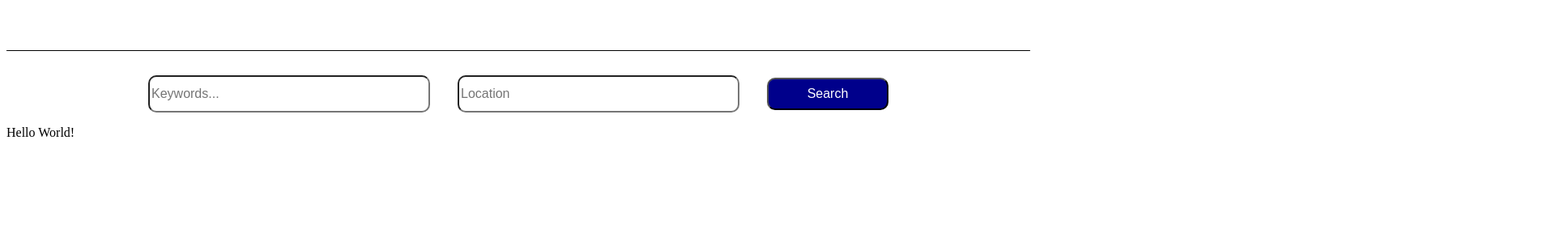
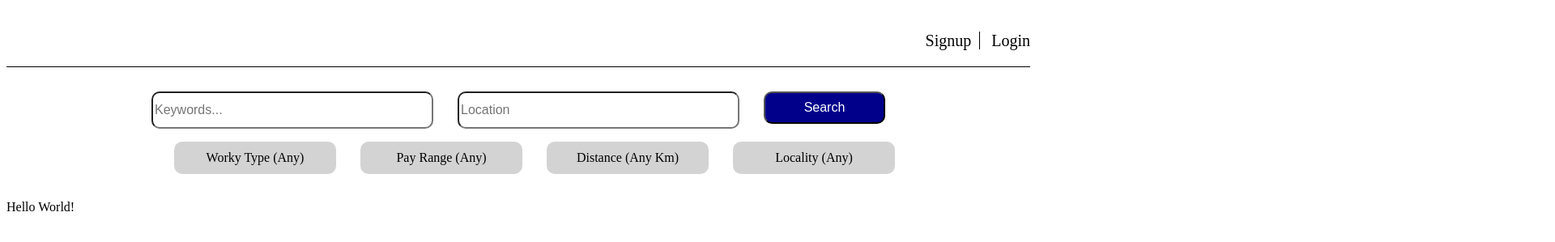
Before and after one commit to devDolan/job-board, a plain HTML site: page frontend/src/index.html in a window 1280 px wide. Shown: the part 91-390 px from the top of the page at 81% size, 1920 px wide, since content can reach past the window. Drawn offline with Linux system fonts and the light colour scheme.

Commit message:
Addition of navigation bar

```diff
--- a/frontend/src/index.html
+++ b/frontend/src/index.html
@@ -10,7 +10,7 @@
     <!-- this is my attempt to get the sign in and log in button, can make them links
         to smth later with href -->
         <h1 id="logo">Job Board</h1>
-        <div class="signupcontainer">
+        <div class="signup_container">
             <div class="login_signup">
                 <ul>
                     <li id="Signup">Signup</li>
@@ -19,11 +19,19 @@
             </div>
         </div>
         <section>
-            <div class="searchbars">
-                <input type="text" placeholder="Keywords..." id="keywordsbar">
-                <input type="text" placeholder="Location" id="locationbar">
-                <button type="button" id="searchbarbutton">Search</button>
+            <div class="search_bars">
+                <input type="text" placeholder="Keywords..." id="keywords_bar">
+                <input type="text" placeholder="Location" id="location_bar">
+                <button type="button" id="search_bar_button">Search</button>
             </div>
+            <nav class="navigation_bar">
+                <ul class="navigation_list">
+                    <li>Worky Type (Any)</li>
+                    <li>Pay Range (Any)</li>
+                    <li>Distance (Any Km)</li>
+                    <li>Locality (Any)</li>
+                </ul>
+            </nav>
         </section>
 
     <p>Hello World!</p>
--- a/frontend/src/style.css
+++ b/frontend/src/style.css
@@ -4,7 +4,7 @@
     font-size: 32px;
 }
 
-.signupcontainer {
+.signup_container {
     border-bottom: 1px solid black;
     padding: 0%;
 }
@@ -13,8 +13,8 @@
 this was just so it would stay on the right hand side.*/
 .login_signup {
     font-size: 20px;
-    position: relative;
-    left:   2000px;
+   display: flex;
+   justify-content: flex-end;
 
 }
 
@@ -29,31 +29,55 @@ this was just so it would stay on the right hand side.*/
     padding-left: 9px;
 }
 
-.searchbars {
-    margin: auto;
-    text-align: center;
+.search_bars {
+    display: flex;
+    justify-content: center;
+    margin-top: 30px;
+    gap: 30px;
+}
 
 
-}
 
-#keywordsbar {
-    margin-right: 30px;
-}
-
-.searchbars input {
+.search_bars input {
     height: 40px;
     width: 340px;
     font-size: 16px;
-    margin-top: 30px;
+
     border-radius: 10px;
 }
 
-#searchbarbutton {
+#search_bar_button {
     height:40px;
     width: 150px;
-    margin-left: 30px;
+
     border-radius: 10px;
     font-size: 16px;
     color: white;
     background-color: darkblue;
+
 }
+
+
+
+.navigation_bar {
+    display: flex;
+    justify-content: center;
+
+}
+
+.navigation_list {
+    display: flex;
+    align-items: flex-start;
+    justify-content: center;
+    gap: 30px;
+}
+
+.navigation_list li {
+    display: flex;
+    justify-content: center;
+    align-items: center;
+    height: 40px;
+    width: 200px;
+    background-color: lightgrey;
+    border-radius: 10px;
+}
```
